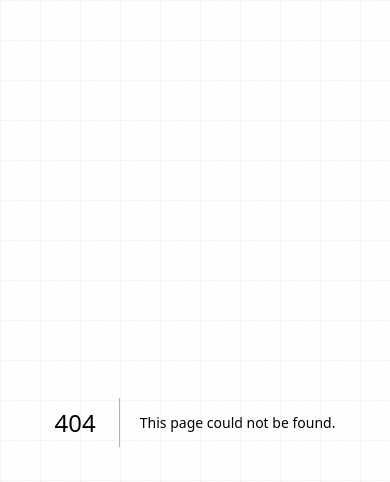
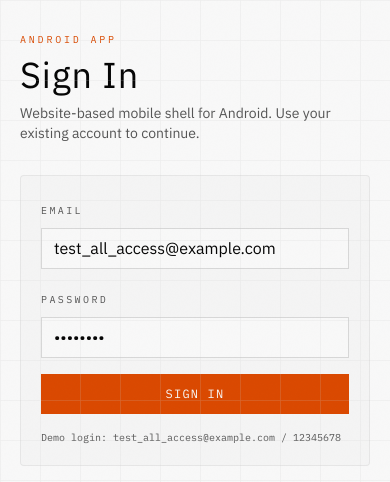
Before and after one commit to BuildingAi-Cloud/super-octo-rotary-phone, a Next.js app: page /mobile in a window 390 px wide. Before the commit this address had no page. Shown: the top 482 px of the page. Built offline with nearby package versions, Linux system fonts and the light colour scheme.

Commit message:
Add Android-focused mobile login and dashboard shell

```diff
--- a/app/PathAwareLayout.tsx
+++ b/app/PathAwareLayout.tsx
@@ -10,7 +10,7 @@ import ClientLayout from "./ClientLayout"
 export default function PathAwareLayout({ children }: { children: React.ReactNode }) {
   const pathname = usePathname();
   const staticRoutes = ["/concierge/reservation", "/api-reference"];
-  const chromeExcludedRoutes = ["/dashboard", "/ai-chat"]
+  const chromeExcludedRoutes = ["/dashboard", "/ai-chat", "/mobile"]
   const isStatic = staticRoutes.includes(pathname)
   const hideMarketingChrome = chromeExcludedRoutes.some((route) => pathname.startsWith(route))
 
--- /dev/null
+++ b/app/mobile/page.tsx
@@ -0,0 +1,160 @@
+"use client"
+
+import { useMemo, useState } from "react"
+import Link from "next/link"
+import { useAuth, type UserRole } from "@/lib/auth-context"
+
+const QUICK_ACTIONS = [
+  { label: "Open Full Dashboard", href: "/dashboard" },
+  { label: "Notifications", href: "/notifications" },
+  { label: "Settings", href: "/settings" },
+]
+
+export default function MobileAppPage() {
+  const { user, isLoading, signIn, signOut, switchRole, availableRoles } = useAuth()
+  const [email, setEmail] = useState("test_all_access@example.com")
+  const [password, setPassword] = useState("12345678")
+  const [submitting, setSubmitting] = useState(false)
+  const [error, setError] = useState("")
+
+  const greeting = useMemo(() => {
+    if (!user) return "Welcome to BuildSync Mobile"
+    return `Welcome, ${user.name || user.email}`
+  }, [user])
+
+  const handleSignIn = async (event: React.FormEvent) => {
+    event.preventDefault()
+    setError("")
+    setSubmitting(true)
+
+    try {
+      const result = await signIn(email, password)
+      if (!result.success) {
+        setError(result.error || "Invalid email or password")
+      }
+    } catch {
+      setError("Unable to sign in right now")
+    } finally {
+      setSubmitting(false)
+    }
+  }
+
+  if (isLoading) {
+    return (
+      <main className="min-h-screen bg-background flex items-center justify-center px-6">
+        <div className="h-10 w-10 border-2 border-accent border-t-transparent rounded-full animate-spin" />
+      </main>
+    )
+  }
+
+  if (!user) {
+    return (
+      <main className="min-h-screen bg-background px-5 py-8">
+        <div className="mx-auto w-full max-w-md">
+          <p className="font-mono text-[10px] uppercase tracking-[0.28em] text-accent">Android App</p>
+          <h1 className="mt-2 font-[var(--font-bebas)] text-4xl tracking-wide">Sign In</h1>
+          <p className="mt-2 text-sm text-muted-foreground">Website-based mobile shell for Android. Use your existing account to continue.</p>
+
+          <form onSubmit={handleSignIn} className="mt-8 rounded-xl border border-border/50 bg-card/60 p-5 space-y-4">
+            <div>
+              <label className="font-mono text-[10px] uppercase tracking-[0.24em] text-muted-foreground">Email</label>
+              <input
+                value={email}
+                onChange={(e) => setEmail(e.target.value)}
+                type="email"
+                className="mt-2 w-full rounded-md border border-border bg-background px-3 py-2 text-sm"
+                placeholder="you@email.com"
+                required
+              />
+            </div>
+            <div>
+              <label className="font-mono text-[10px] uppercase tracking-[0.24em] text-muted-foreground">Password</label>
+              <input
+                value={password}
+                onChange={(e) => setPassword(e.target.value)}
+                type="password"
+                className="mt-2 w-full rounded-md border border-border bg-background px-3 py-2 text-sm"
+                placeholder="Password"
+                minLength={8}
+                required
+              />
+            </div>
+
+            {error && <p className="font-mono text-xs text-red-600">{error}</p>}
+
+            <button
+              type="submit"
+              disabled={submitting}
+              className="w-full rounded-md bg-accent px-4 py-3 font-mono text-xs uppercase tracking-widest text-accent-foreground disabled:opacity-60"
+            >
+              {submitting ? "Signing In..." : "Sign In"}
+            </button>
+
+            <p className="font-mono text-[10px] text-muted-foreground">
+              Demo login: test_all_access@example.com / 12345678
+            </p>
+          </form>
+        </div>
+      </main>
+    )
+  }
+
+  return (
+    <main className="min-h-screen bg-background px-4 pb-20 pt-6">
+      <div className="mx-auto w-full max-w-md">
+        <p className="font-mono text-[10px] uppercase tracking-[0.28em] text-accent">BuildSync Mobile</p>
+        <h1 className="mt-1 font-[var(--font-bebas)] text-3xl tracking-wide">Dashboard</h1>
+        <p className="mt-2 text-sm text-muted-foreground">{greeting}</p>
+
+        <section className="mt-5 rounded-xl border border-border/50 bg-card/60 p-4">
+          <p className="font-mono text-[10px] uppercase tracking-[0.24em] text-muted-foreground">Active Role</p>
+          <p className="mt-1 font-[var(--font-bebas)] text-2xl tracking-wide">{user.role.replaceAll("_", " ")}</p>
+
+          {availableRoles.length > 1 && (
+            <div className="mt-3">
+              <label className="font-mono text-[10px] uppercase tracking-[0.24em] text-muted-foreground">Switch Role</label>
+              <select
+                value={user.role}
+                onChange={(e) => switchRole(e.target.value as UserRole)}
+                className="mt-2 w-full rounded-md border border-border bg-background px-3 py-2 text-sm"
+              >
+                {availableRoles.map((role) => (
+                  <option value={role} key={role}>
+                    {role.replaceAll("_", " ")}
+                  </option>
+                ))}
+              </select>
+            </div>
+          )}
+        </section>
+
+        <section className="mt-4 grid grid-cols-1 gap-3">
+          {QUICK_ACTIONS.map((action) => (
+            <Link
+              key={action.href}
+              href={action.href}
+              className="rounded-xl border border-border/50 bg-card/40 px-4 py-4 font-mono text-xs uppercase tracking-widest hover:border-accent/60"
+            >
+              {action.label}
+            </Link>
+          ))}
+        </section>
+
+        <button
+          onClick={signOut}
+          className="mt-5 w-full rounded-md border border-border px-4 py-3 font-mono text-xs uppercase tracking-widest text-muted-foreground hover:text-foreground"
+        >
+          Sign Out
+        </button>
+      </div>
+
+      <nav className="fixed bottom-0 left-0 right-0 border-t border-border bg-background/95 backdrop-blur px-4 py-3">
+        <div className="mx-auto flex w-full max-w-md items-center justify-between">
+          <Link href="/mobile" className="font-mono text-[10px] uppercase tracking-[0.2em] text-accent">Home</Link>
+          <Link href="/dashboard" className="font-mono text-[10px] uppercase tracking-[0.2em] text-muted-foreground">Dashboards</Link>
+          <Link href="/settings" className="font-mono text-[10px] uppercase tracking-[0.2em] text-muted-foreground">Profile</Link>
+        </div>
+      </nav>
+    </main>
+  )
+}
```
Also changed, not shown: 1 other file (tests, documents, lock files or other folders).
